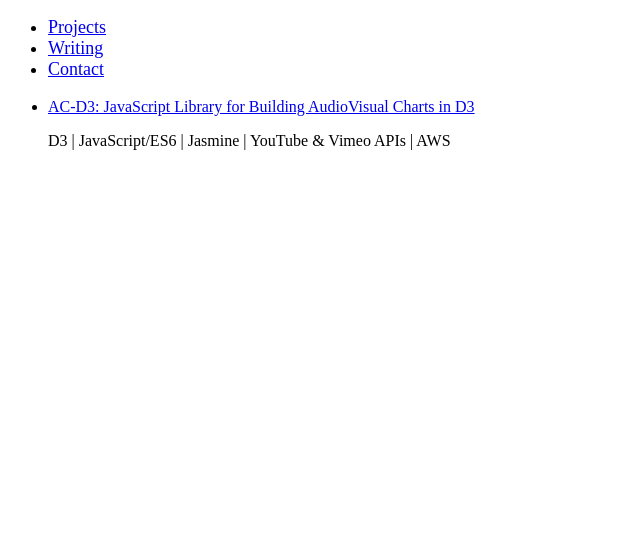
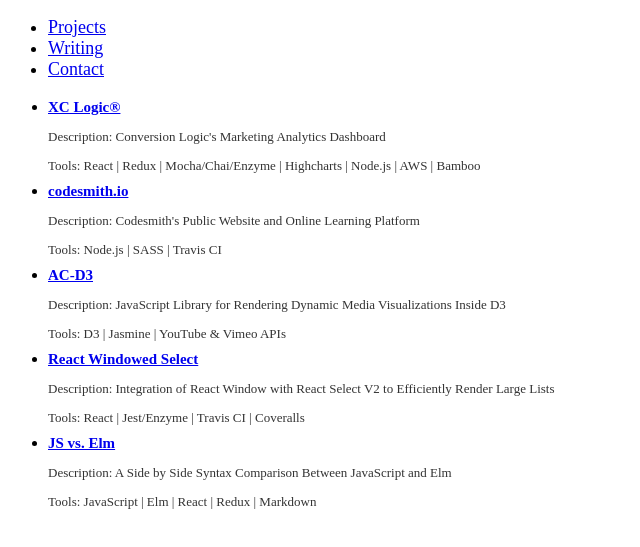
Before and after one commit to jacobworrel/jacobworrel.github.io.v2, a Gatsby site: page /projects in a window 1280 px wide. Shown: the part 65-612 px from the top of the page, without its empty margins (0-640 px from the left). Built offline with nearby package versions, Linux system fonts and the light colour scheme; Gatsby itself is replaced by a stand-in of ours.

Commit message:
add projects to projects page

```diff
--- a/src/components/intro.js
+++ b/src/components/intro.js
@@ -13,13 +13,11 @@
       </p>
       <hr className="my-4"/>
       <p>
-        I wrote a JavaScript library called <a href="http://ac-d3.com/">AC-D3</a> that renders
+        In my free time, I like to tinker on open source. I wrote a JavaScript library called <a href="http://ac-d3.com/">AC-D3</a> that renders
         dynamic media visualizations inside of D3. The project was featured in <a href="http://javascriptweekly.com/issues/342">JavaScript Weekly</a>.
       </p>
       <p>
-        I love <Link to="/writing">writing</Link> and giving talks about technology. I was invited
-        to speak at <a href="https://www.meetup.com/socal-react/">SoCal React</a> on the trade offs between rendering
-        D3 charts in SVG vs. HTML5 Canvas.
+        I also love <Link to="/writing">writing</Link> about technology and I'm a regular contributor to <a href="https://itnext.io/">ITNEXT</a>.
       </p>
       <hr className="my-4"/>
       <p>
--- a/src/components/social.js
+++ b/src/components/social.js
@@ -15,10 +15,10 @@
     id: 'medium',
     link: 'https://medium.com/@jacobworrel',
   },
-  {
-    id: 'angellist',
-    link: 'https://angel.co/jacob-worrel',
-  },
+  // {
+  //   id: 'angellist',
+  //   link: 'https://angel.co/jacob-worrel',
+  // },
   {
     id: 'linkedin',
     link: 'https://www.linkedin.com/in/jacobworrel',
--- a/src/css/styles.css
+++ b/src/css/styles.css
@@ -6,14 +6,8 @@
     background-color: white;
 }
 
-.portfolio, .readings {
+.portfolio {
     list-style-type: none;
-}
-
-.tech-stack {
-    margin-bottom: 0.5rem;
-    font-size: 13px;
-    color: #333;
 }
 
 .article {
--- a/src/pages/projects.js
+++ b/src/pages/projects.js
@@ -2,20 +2,48 @@
 
 import Layout from "../components/layout"
 import SEO from "../components/seo"
+import styles from './projects.module.css';
 
 const projectList = [
   {
+    name: 'XC Logic®',
+    description: `Conversion Logic's Marketing Analytics Dashboard`,
+    link: 'https://www.conversionlogic.com/platform',
+    stack: 'React | Redux | Mocha/Chai/Enzyme | Highcharts | Node.js | AWS | Bamboo',
+  },
+  {
+    name: 'codesmith.io',
+    description: `Codesmith's Public Website and Online Learning Platform`,
+    link: 'https://codesmith.io',
+    stack: 'Node.js | SASS | Travis CI',
+  },
+  {
     name: 'AC-D3',
-    description: 'JavaScript Library for Building AudioVisual Charts in D3',
+    description: 'JavaScript Library for Rendering Dynamic Media Visualizations Inside D3',
     link: 'http://ac-d3.com',
-    stack: 'D3 | JavaScript/ES6 | Jasmine | YouTube & Vimeo APIs | AWS',
-  }
+    stack: 'D3 | Jasmine | YouTube & Vimeo APIs',
+  },
+  {
+    name: 'React Windowed Select',
+    description: 'Integration of React Window with React Select V2 to Efficiently Render Large Lists',
+    link: 'https://github.com/jacobworrel/react-windowed-select',
+    stack: 'React | Jest/Enzyme | Travis CI | Coveralls',
+  },
+  {
+    name: 'JS vs. Elm',
+    description: 'A Side by Side Syntax Comparison Between JavaScript and Elm',
+    link: 'https://github.com/jacobworrel/js-vs-elm',
+    stack: 'JavaScript | Elm | React | Redux | Markdown',
+  },
 ];
 
 const Project = ({ link, name, description, stack }) => (
   <li>
-    <a href={link}>{name}{description ? `: ${description}` : ''}</a>
-    <p className="tech-stack">{stack}</p>
+    <h1 className={styles.header}><a href={link}>{name}</a></h1>
+    <div className={styles.info}>
+      <p><span className={styles.label}>Description</span>: {description}</p>
+      <p><span className={styles.label}>Tools</span>: {stack}</p>
+    </div>
   </li>
 );
 
--- /dev/null
+++ b/src/pages/projects.module.css
@@ -0,0 +1,14 @@
+.label {
+    font-weight: 500;
+}
+
+.info p{
+    margin-bottom: 0.5rem;
+    font-size: 13px;
+    color: #333;
+}
+
+.header {
+    font-size: 15px;
+    margin-top: 5px;
+}
```
